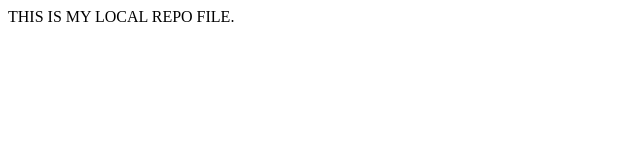
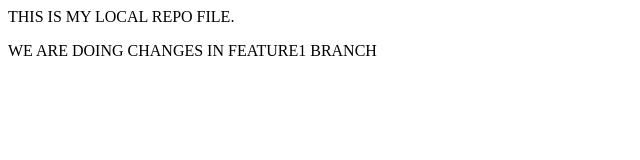
Before and after one commit to KajalSingh1807/localrepo, a plain HTML site: page index.html in a window 1280 px wide. Shown: the whole page, without its empty margins (0-640 px from the left). Drawn offline with Linux system fonts and the light colour scheme.

Commit message:
changes in index file in feature1

```diff
--- a/index.html
+++ b/index.html
@@ -1 +1,2 @@
 <p> THIS IS MY LOCAL REPO FILE.</p>
+<p> WE ARE DOING CHANGES IN FEATURE1 BRANCH</p>
```
